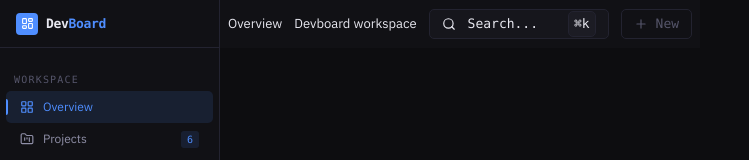
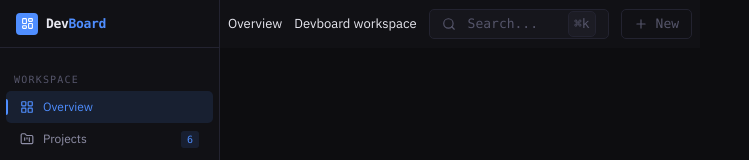
Before and after one commit to georgegoodluck/DevBoard, a Next.js app: page / in a window 1280 px wide. Shown: the top 160 px of the page, without its empty margins (0-749 px from the left). Built offline with nearby package versions, Linux system fonts and the light colour scheme.

Commit message:
fix: fix text color shade

```diff
--- a/components/layout/TopbarSearch.tsx
+++ b/components/layout/TopbarSearch.tsx
@@ -2,7 +2,7 @@ import { Search } from "lucide-react";
 
 export default function TopbarSearch() {
   return (
-    <div className="flex items-center gap-3 px-3 bg-[var(--bg2)] border border-[var(--border)] rounded-[var(--radius)] h-[30px] w-[180px] cursor-text">
+    <div className="flex items-center gap-3 px-3 bg-[var(--bg2)] border border-[var(--border)] rounded-[var(--radius)] h-[30px] w-[180px] cursor-text text-[var(--text3)]">
       <Search size={14} />
       <span className="font-mono">Search...</span>
       <kbd className="bg-[var(--bg3)] border border-[var(--border)] rounded-[var(--radius)] px-[5px] py-[2px] ml-auto">
```
